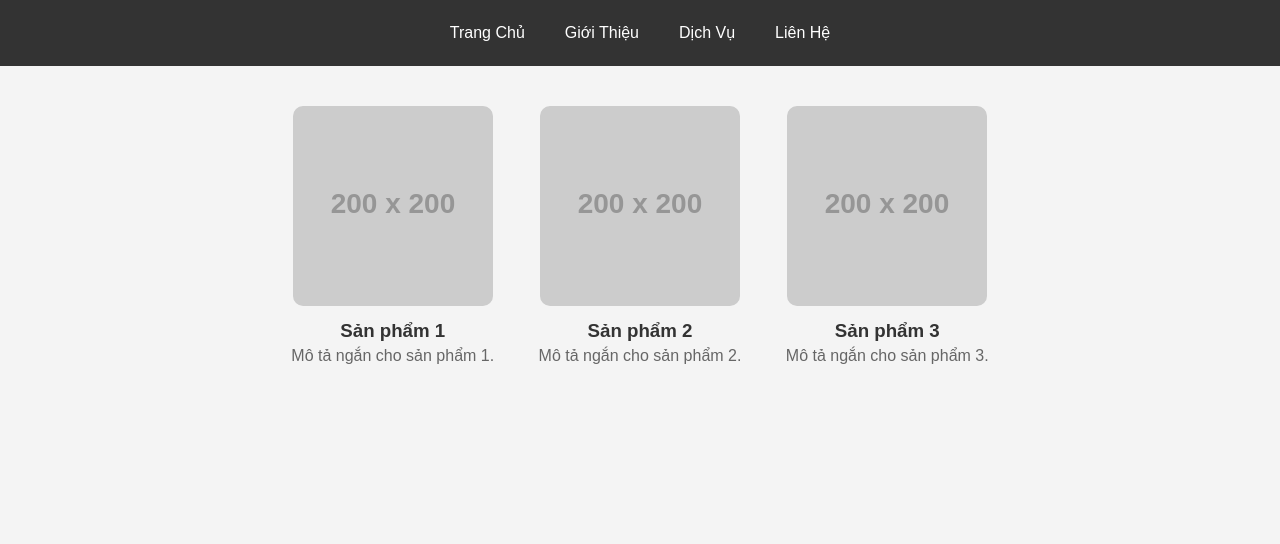
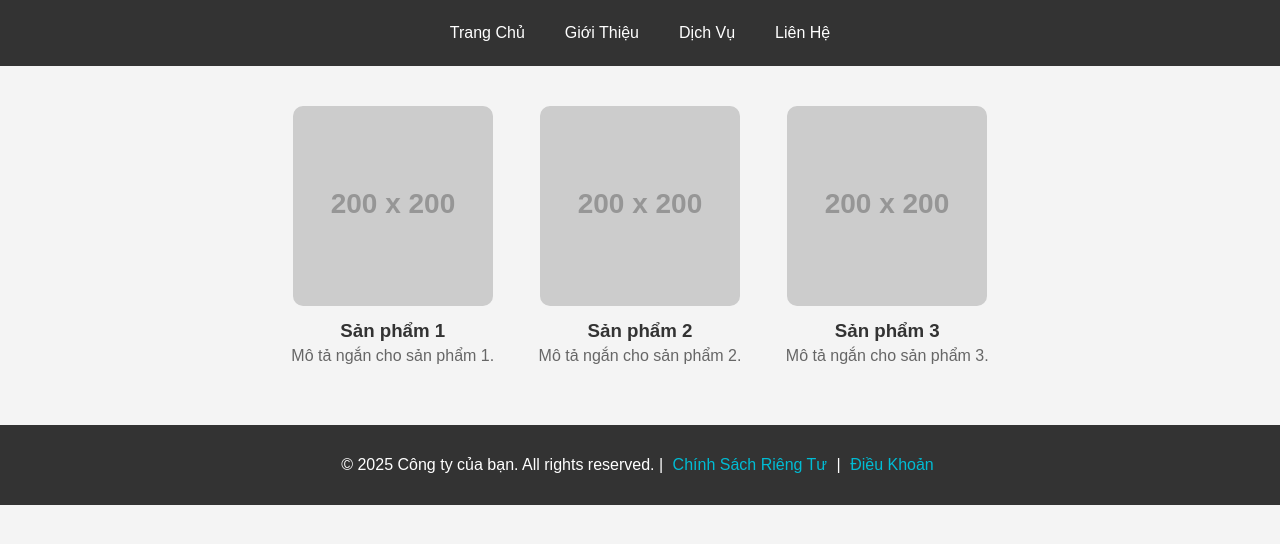
Before and after one commit to nhantruong2012/nh-n, a plain HTML site: page index.html in a window 1280 px wide. Drawn offline with Linux system fonts and the light colour scheme; placeholder pictures from the web are drawn by us.

Commit message:
them footer

```diff
--- a/index.html
+++ b/index.html
@@ -3,7 +3,7 @@
 <head>
     <meta charset="UTF-8">
     <meta name="viewport" content="width=device-width, initial-scale=1.0">
-    <title>Menu Đẹp với Sản Phẩm</title>
+    <title>Menu Đẹp với Sản Phẩm và Footer</title>
     <style>
         body {
             font-family: Arial, sans-serif;
@@ -50,6 +50,21 @@
             margin: 0;
             color: #666;
         }
+        .footer {
+            background-color: #333;
+            color: white;
+            text-align: center;
+            padding: 15px 0;
+            margin-top: 20px;
+        }
+        .footer a {
+            color: #00bcd4;
+            text-decoration: none;
+            margin: 0 5px;
+        }
+        .footer a:hover {
+            text-decoration: underline;
+        }
     </style>
 </head>
 <body>
@@ -77,5 +92,9 @@
             <p>Mô tả ngắn cho sản phẩm 3.</p>
         </div>
     </div>
+
+    <div class="footer">
+        <p>&copy; 2025 Công ty của bạn. All rights reserved. | <a href="#privacy">Chính Sách Riêng Tư</a> | <a href="#terms">Điều Khoản</a></p>
+    </div>
 </body>
 </html>
```
